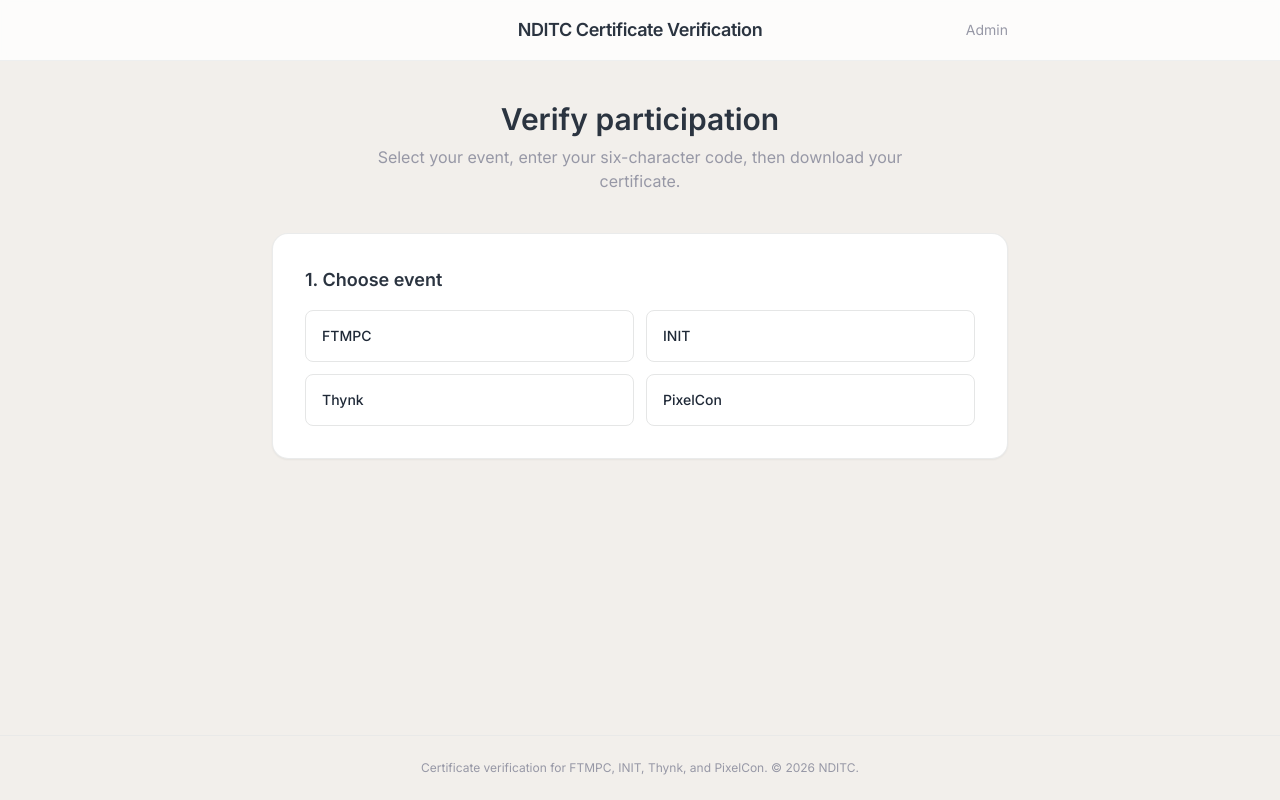
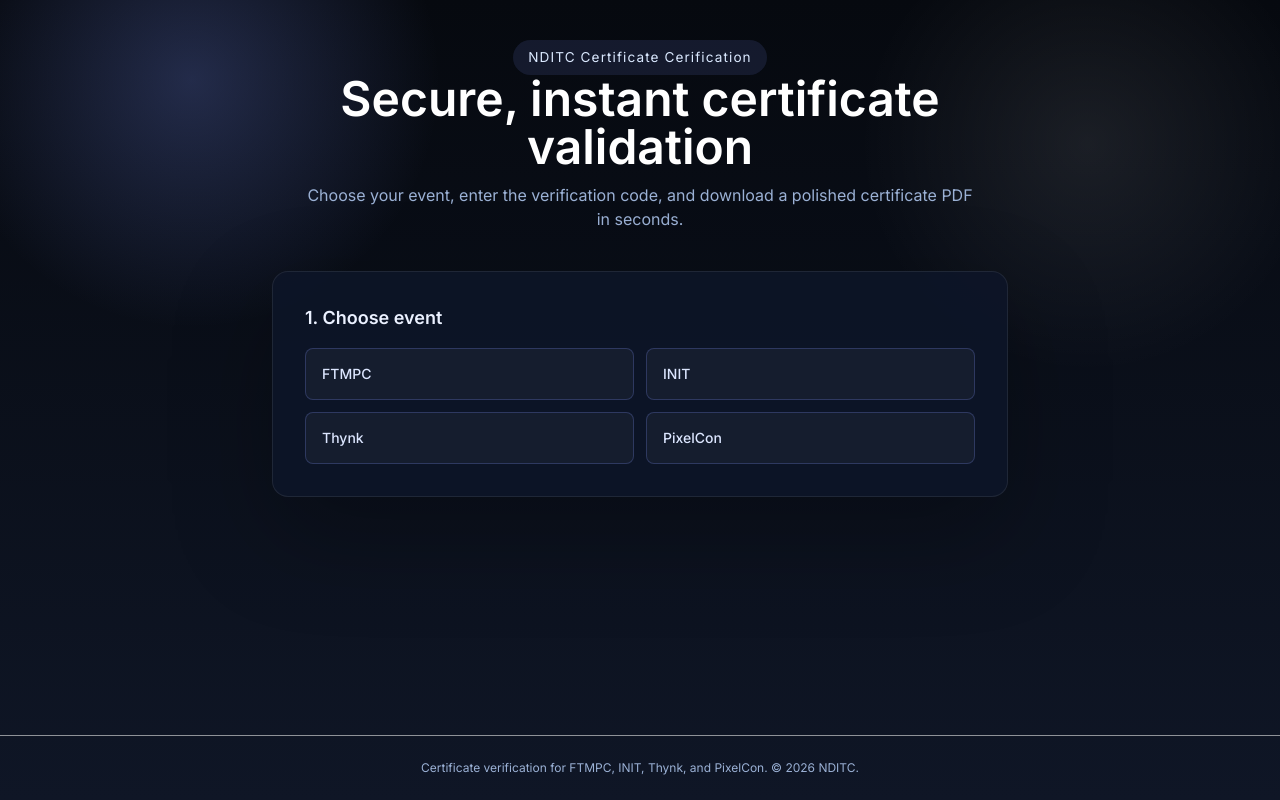
Before and after one commit to xonsium/certificate-vs, a Flask app: page / in a window 1280 px wide. Run offline with Flask 3, Linux system fonts and the light colour scheme; some libraries are stand-ins or nearby versions.

Commit message:
changed theme

```diff
--- a/app/static/css/app.css
+++ b/app/static/css/app.css
@@ -1,9 +1,98 @@
 :root {
-  --color-primary: #20268c;
-  --color-background-dark: #171826;
-  --color-surface-dark: #363740;
-  --color-text-muted: #9798a6;
-  --color-background-light: #f2efeb;
+  --color-primary: #7f8dff;
+  --color-background-dark: #070b16;
+  --color-surface-dark: #101825;
+  --color-text-muted: #9aadc8;
+  --color-background-light: #0c1223;
+  --color-surface-light: #111a2b;
+  --color-accent: #84c7ff;
+  --color-muted-strong: #64748b;
+}
+
+.page-dark {
+  background: radial-gradient(circle at 15% 10%, rgba(124, 148, 255, 0.24), transparent 19%),
+    radial-gradient(circle at 85% 18%, rgba(255, 255, 255, 0.08), transparent 18%),
+    linear-gradient(180deg, #06090f 0%, #0f1626 100%);
+  color: #ebf1ff;
+}
+
+.page-dark .text-neutral {
+  color: #ebf1ff !important;
+}
+
+.page-dark .text-brand-muted {
+  color: #9bb1d5 !important;
+}
+
+.page-dark .page-card {
+  background: rgba(14, 21, 40, 0.92);
+  border-color: rgba(255, 255, 255, 0.08);
+  box-shadow: 0 36px 100px rgba(0, 0, 0, 0.28);
+}
+
+.page-dark .card-body {
+  position: relative;
+  z-index: 1;
+}
+
+.page-dark .btn-primary {
+  background-image: linear-gradient(135deg, #7f8dff, #84c7ff);
+  color: #07101f;
+  border: none;
+  box-shadow: 0 16px 38px rgba(124, 148, 255, 0.22);
+}
+
+.page-dark .btn-primary:hover {
+  transform: translateY(-1px);
+}
+
+.page-dark .btn-outline {
+  background: rgba(255, 255, 255, 0.04);
+  border-color: rgba(124, 148, 255, 0.24);
+  color: #dce6ff;
+}
+
+.page-dark .badge-primary {
+  background: rgba(124, 148, 255, 0.14);
+  border-color: rgba(124, 148, 255, 0.3);
+  color: #dbe7ff;
+}
+
+.page-dark .input.input-bordered {
+  background: rgba(255, 255, 255, 0.05);
+  border-color: rgba(255, 255, 255, 0.12);
+  color: #eef2ff;
+}
+
+.page-dark .input.input-bordered::placeholder {
+  color: #95aacd;
+}
+
+.page-dark .step-label {
+  display: inline-flex;
+  align-items: center;
+  gap: 0.5rem;
+  padding: 0.45rem 0.95rem;
+  border-radius: 999px;
+  background: rgba(124, 148, 255, 0.12);
+  color: #dbe9ff;
+  font-size: 0.85rem;
+  letter-spacing: 0.08em;
+}
+
+.page-dark .section-accent {
+  position: absolute;
+  top: -1.5rem;
+  right: -1rem;
+  width: 5rem;
+  height: 5rem;
+  border-radius: 999px;
+  background: radial-gradient(circle, rgba(124, 148, 255, 0.24), transparent 65%);
+  pointer-events: none;
+}
+
+.page-dark footer {
+  color: #8ea6c7;
 }
 
 .step-enter {
--- a/app/static/js/verify.js
+++ b/app/static/js/verify.js
@@ -60,6 +60,27 @@
     });
   }
 
+  function copyComputedStyles(source, target) {
+    const computed = window.getComputedStyle(source);
+    [
+      "color",
+      "backgroundColor",
+      "backgroundImage",
+      "borderColor",
+      "borderTopColor",
+      "borderRightColor",
+      "borderBottomColor",
+      "borderLeftColor",
+      "boxShadow",
+      "textShadow",
+      "filter",
+    ].forEach((prop) => {
+      if (computed[prop]) {
+        target.style[prop] = computed[prop];
+      }
+    });
+  }
+
   document.querySelectorAll("[data-event]").forEach((btn) => {
     btn.addEventListener("click", () => {
       selectedEvent = btn.dataset.event || null;
@@ -119,6 +140,7 @@
       fillTemplate(lastPayload);
       show(step3);
       show(step4);
+      step3.scrollIntoView({ behavior: "smooth", block: "start" });
     } catch {
       verifyError.textContent = "Network error. Please try again.";
       verifyError.classList.remove("hidden");
@@ -144,10 +166,25 @@
     }
 
     try {
+
       const canvas = await html2canvas(captureEl, {
         scale: 2,
         useCORS: true,
         backgroundColor: "#ffffff",
+        onclone: (clonedDoc) => {
+          const cloneRoot = clonedDoc.querySelector(
+            `[data-event-template="${lastPayload.event}"]`
+          );
+          if (!cloneRoot) return;
+          copyComputedStyles(captureEl, cloneRoot);
+          const originals = Array.from(captureEl.querySelectorAll("*"));
+          const clones = Array.from(cloneRoot.querySelectorAll("*"));
+          originals.forEach((orig, index) => {
+            const clone = clones[index];
+            if (!clone) return;
+            copyComputedStyles(orig, clone);
+          });
+        },
       });
       const img = canvas.toDataURL("image/png");
       const pdf = new jsPDF({
--- a/app/templates/index.html
+++ b/app/templates/index.html
@@ -1,8 +1,8 @@
 {% extends "base.html" %}
 {% block title %}Verify your certificate{% endblock %}
 {% block body %}
-  <div class="min-h-screen flex flex-col no-print">
-    <header
+  <div class="min-h-screen flex flex-col no-print page-dark">
+    <!-- <header
       class="border-b border-base-300/60 bg-base-100/80 backdrop-blur-sm sticky top-0 z-20"
     >
       <div class="max-w-3xl mx-auto px-4 py-4 flex items-center justify-center relative">
@@ -15,20 +15,24 @@
           >Admin</a
         >
       </div>
-    </header>
+    </header> -->
 
     <main class="flex-1 max-w-3xl w-full mx-auto px-4 py-10">
-      <div class="mb-10 step-enter text-center">
-        <h1 class="text-3xl font-semibold text-neutral mb-2">Verify participation</h1>
-        <p class="text-brand-muted max-w-xl mx-auto">
-          Select your event, enter your six-character code, then download your certificate.
+      <div class="mb-10 step-enter text-center relative overflow-hidden">
+        <div class="absolute inset-x-0 -top-16 h-72 opacity-40 blur-3xl bg-gradient-to-r from-brand-primary/40 via-white/10 to-sky-400/20 pointer-events-none"></div>
+        <span class="step-label">NDITC Certificate Cerification</span>
+        <h1 class="text-4xl sm:text-5xl font-semibold text-white mb-3">
+          Secure, instant certificate validation
+        </h1>
+        <p class="text-brand-muted max-w-2xl mx-auto">
+          Choose your event, enter the verification code, and download a polished certificate PDF in seconds.
         </p>
       </div>
 
       <!-- Step 1 -->
       <section
         id="step-1"
-        class="card bg-base-100 shadow-sm border border-base-300/80 step-enter"
+        class="card page-card shadow-sm border step-enter"
         data-step="1"
       >
         <div class="card-body gap-4">
@@ -37,7 +41,7 @@
             {% for ev in events %}
               <button
                 type="button"
-                class="btn btn-outline border-base-300 hover:text-primary hover:border-primary hover:bg-primary/5 justify-start h-auto min-h-[3.25rem] transition-all duration-300"
+                class="btn btn-outline justify-start h-auto min-h-[3.25rem] transition-all duration-300 border-slate-600/50 bg-slate-950/40 hover:bg-slate-900/70 hover:border-brand-primary/50 hover:text-white"
                 data-event="{{ ev }}"
               >
                 <span class="font-medium">{{ ev }}</span>
@@ -50,7 +54,7 @@
       <!-- Step 2 -->
       <section
         id="step-2"
-        class="card bg-base-100 shadow-sm border border-base-300/80 mt-6 hidden step-enter"
+        class="card page-card shadow-sm border mt-6 hidden step-enter"
         data-step="2"
       >
         <div class="card-body gap-4">
@@ -71,7 +75,7 @@
               maxlength="6"
               autocomplete="off"
               autocapitalize="characters"
-              class="input input-bordered w-full font-mono tracking-[0.35em] uppercase"
+              class="input input-bordered text-center w-full font-mono tracking-[0.35em] uppercase bg-slate-950/40 border-slate-600/50"
               placeholder="••••••"
             />
             <button type="button" id="verify-btn" class="btn btn-primary w-full">
@@ -86,7 +90,7 @@
       <!-- Step 3 -->
       <section
         id="step-3"
-        class="card bg-base-100 shadow-sm border border-base-300/80 mt-6 hidden step-enter"
+        class="card page-card shadow-sm border mt-6 hidden step-enter"
         data-step="3"
       >
         <div class="card-body gap-4">
@@ -119,7 +123,7 @@
       <!-- Step 4 -->
       <section
         id="step-4"
-        class="card bg-base-100 shadow-sm border border-base-300/80 mt-6 hidden step-enter"
+        class="card page-card shadow-sm border mt-6 hidden step-enter"
         data-step="4"
       >
         <div class="card-body gap-4">
@@ -128,7 +132,7 @@
             Download a PDF copy. You can also use your browser’s print dialog for a physical copy.
           </p>
           <div class="flex flex-wrap gap-3 justify-center">
-            <button type="button" id="download-pdf-btn" class="btn btn-primary">
+            <button type="button" id="download-pdf-btn" class="btn btn-primary w-full sm:w-auto">
               Download PDF
             </button>
             <button type="button" id="print-btn" class="btn btn-outline border-base-300">
```
